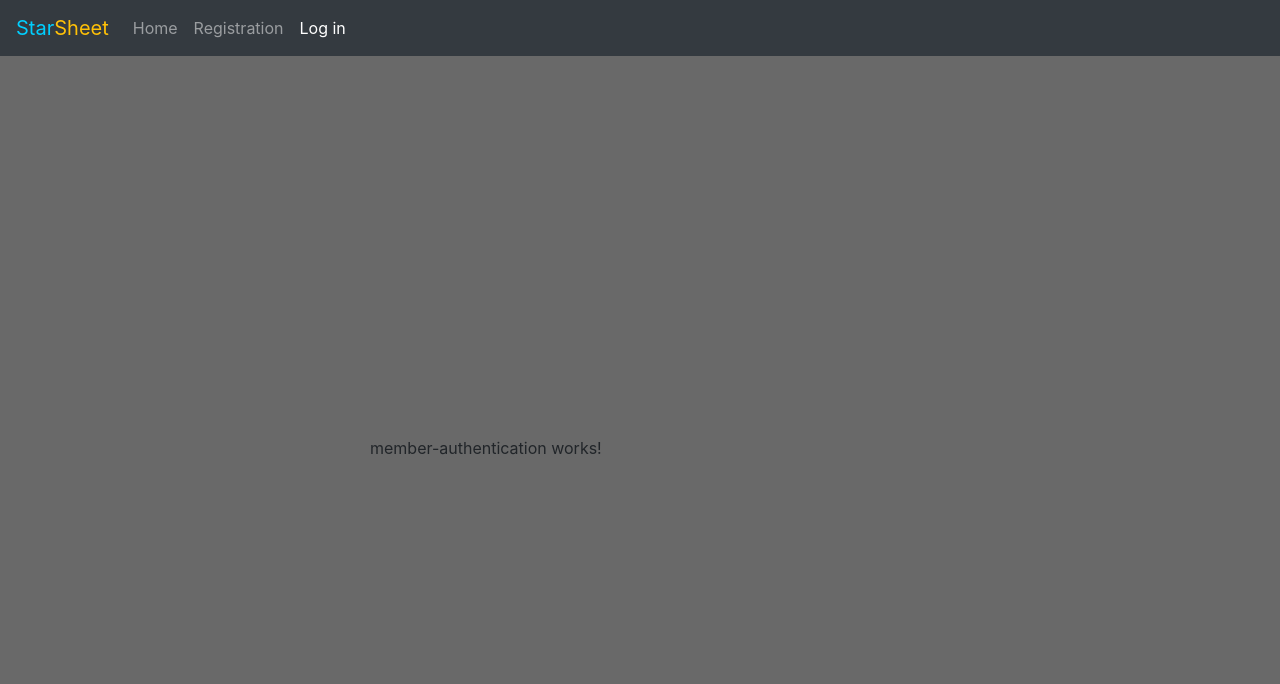
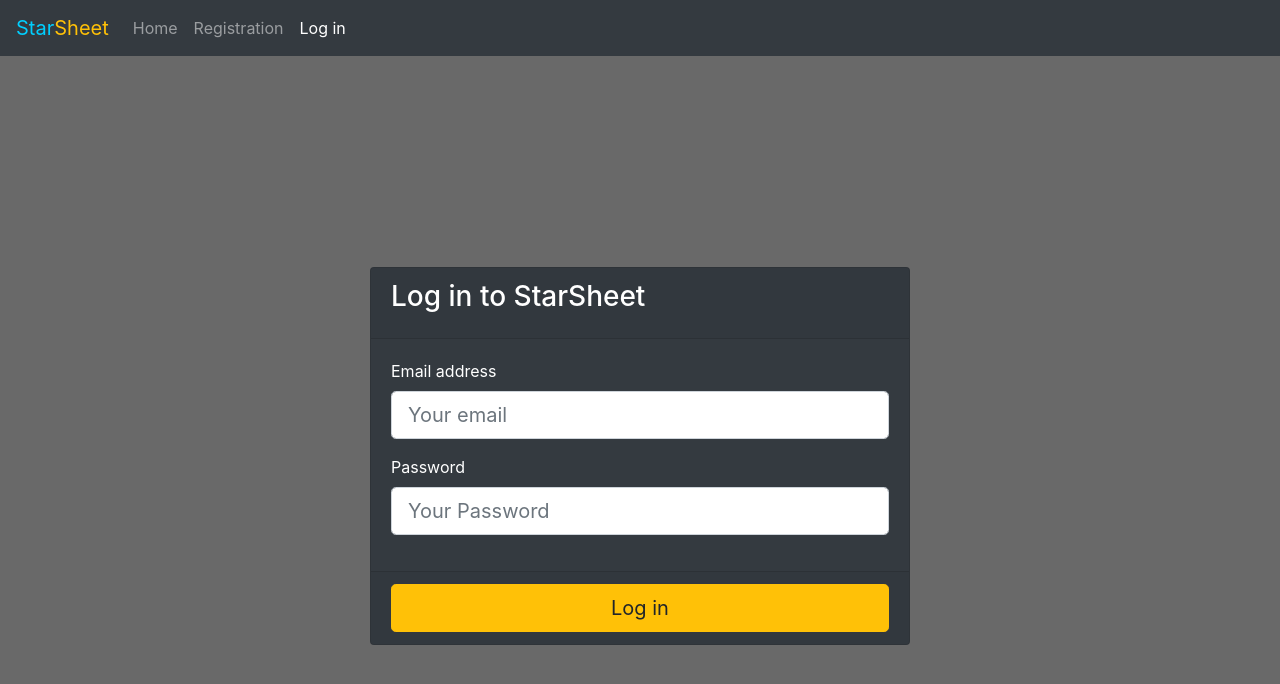
Before and after one commit to nielsdelestinne/StarSheet, an Angular app in the folder starsheet-frontend/: page /member/authentication in a window 1280 px wide. Shown: the top 684 px of the page. Built offline with nearby package versions, Linux system fonts and the light colour scheme.

Commit message:
member auth form added + starsheet title styling

```diff
--- a/starsheet-frontend/src/app/app.component.css
+++ b/starsheet-frontend/src/app/app.component.css
@@ -2,10 +2,10 @@
   height: 100vh;
 }
 
-.navbar-brand-color-2 {
+.starsheet-title-color-1 {
+  color: #00cfff;
+}
+
+.starsheet-title-color-2 {
   color: #ffc107;
 }
-
-.navbar-brand-color-1 {
-  color: #00cfff;
-}
--- a/starsheet-frontend/src/app/app.component.html
+++ b/starsheet-frontend/src/app/app.component.html
@@ -1,5 +1,5 @@
 <nav class="navbar navbar-expand-lg navbar-dark bg-dark">
-  <div class="navbar-brand"><span class="navbar-brand-color-1">Star</span><span class="navbar-brand-color-2">Sheet</span></div>
+  <div class="navbar-brand"><span class="starsheet-title-color-1">Star</span><span class="starsheet-title-color-2">Sheet</span></div>
   <button class="navbar-toggler" type="button" data-toggle="collapse" data-target="#navbarNav" aria-controls="navbarNav"
           aria-expanded="false" aria-label="Toggle navigation">
     <span class="navbar-toggler-icon"></span>
--- a/starsheet-frontend/src/app/member/member-authentication/member-authentication.component.html
+++ b/starsheet-frontend/src/app/member/member-authentication/member-authentication.component.html
@@ -1,3 +1,20 @@
-<p>
-  member-authentication works!
-</p>
+<div class="card text-white bg-dark">
+  <div class="card-header">
+    <h3 class="card-title">Log in to <span class="starsheet-title-color-1">Star</span><span class="starsheet-title-color-2">Sheet</span></h3>
+  </div>
+  <div class="card-body">
+    <form>
+      <div class="form-group">
+        <label for="inputEmail">Email address</label>
+        <input type="email" class="form-control form-control-lg" id="inputEmail" placeholder="Your email">
+      </div>
+      <div class="form-group">
+        <label for="inputPassword">Password</label>
+        <input type="password" class="form-control form-control-lg" id="inputPassword" placeholder="Your Password">
+      </div>
+    </form>
+  </div>
+  <div class="card-footer text-right">
+    <a href="#" class="btn btn-warning btn-lg btn-block">Log in</a>
+  </div>
+</div>
```
